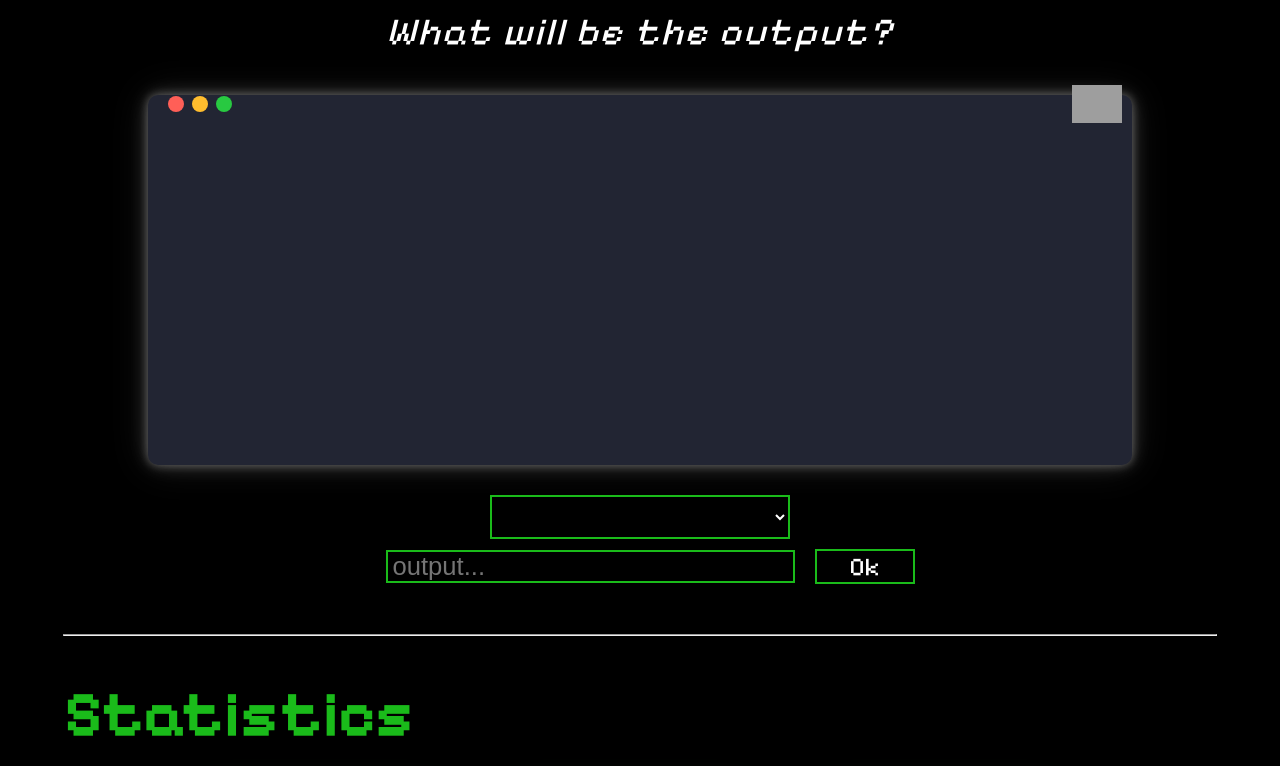
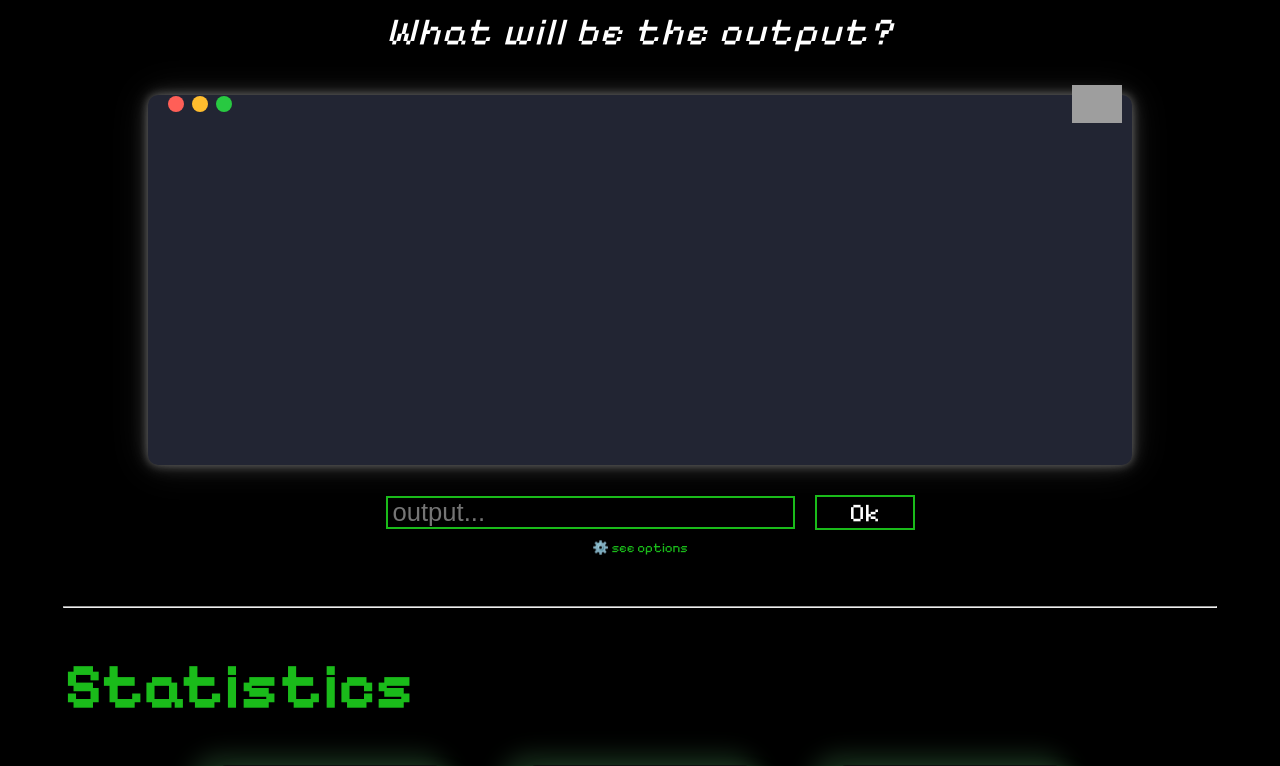
Before and after one commit to rafssunny/dailycode, a PHP site: template src/app/views/index.php in a window 1280 px wide. Shown: the part 111-877 px from the top of the page. Run offline with PHP 8.4, Linux system fonts and the light colour scheme; the template is opened without the code that fills it, so the values that code supplies are empty; some libraries are stand-ins or nearby versions; grey boxes are pictures that could not be loaded.

Commit message:
change visual of options + add new option

```diff
--- a/public/css/style.css
+++ b/public/css/style.css
@@ -238,6 +238,7 @@ code[class*="language-"] {
 
 #dates,
 #output,
+#filter,
 .button {
     width: 100%;
     height: auto;
@@ -249,7 +250,8 @@ code[class*="language-"] {
     border-color: var(--main-green);
 }
 
-#dates {
+#dates, #filter {
+    display: none;
     max-width: 300px;
     margin: 0 30px;
     background-color: black;
@@ -262,6 +264,17 @@ code[class*="language-"] {
     color: white;
 }
 
+#options {
+    font-family: var(--main-font);
+    color: var(--main-green);
+    background-color: transparent;
+    border: none;
+}
+
+#options:hover {
+    transform: translateY(-5px);
+    cursor: pointer;
+}
 
 #output {
     max-width: 400px;
@@ -415,6 +428,7 @@ section img {
 
     #dates,
     #output,
+    #filter,
     .result {
         max-width: 200px;
         height: 40px;
--- a/public/script/script.js
+++ b/public/script/script.js
@@ -1,4 +1,5 @@
 const select = document.getElementById('dates')
+const filter = document.getElementById('filter')
 const form = document.getElementById('form')
 const result = document.querySelector('.result')
 
@@ -98,3 +99,16 @@ setBestStreak()
 streak_DOM.innerHTML = streak + ' days'
 best_streak_DOM.innerHTML = best_streak + ' days'
 attempts_DOM.innerHTML = attempts_today + ' attempts'
+
+// for menu
+function showOptions() {
+    if (select.style.display == 'none') {
+        select.style.display = 'block'
+        filter.style.display = 'block'
+        document.getElementById('options').innerText = '❌ close'
+    } else {
+        select.style.display = 'none'
+        filter.style.display = 'none'
+        document.getElementById('options').innerText = '⚙️ see options'
+    }
+}
--- a/src/app/views/index.php
+++ b/src/app/views/index.php
@@ -28,7 +28,6 @@
         </nav>
     </header>
     <main id="home">
-        <form action="#home" method="get" id="form">
         <h2>What will be the output?</h2>
         <div class="container-terminal">
             <div class="terminal">
@@ -48,7 +47,18 @@
         <div class="result">
             <p><?= $result ?></p>
         </div>
+        <form action="#home" method="post">
             <div class="container-output">
+                <input type="text" name="output" id="output" placeholder="output..." required>
+                <button type="submit" class="button">Ok</button>
+            </div>
+        </form>
+        <form action="#home" method="get" id="form">
+            <div class="container-output">
+                <select name="filter" id="filter">
+                    <option value="dates">Filter by dates</option>
+                    <option value="language">Filter by language</option>
+                </select>
                 <select name="dates" id="dates">
                     <?php foreach ($options as $option): ?>
                         <option value="<?= $option['date'] ?>" <?= $option['selected'] ? 'selected' : '' ?>>
@@ -57,13 +67,7 @@
                         </option>
                     <?php endforeach; ?>
                 </select>
-            </div>
-        </form>
-
-        <form action="#home" method="post">
-            <div class="container-output">
-                <input type="text" name="output" id="output" placeholder="output..." required>
-                <button type="submit" class="button">Ok</button>
+                <button onclick="showOptions()" type="button" id="options">⚙️ see options</button>
             </div>
         </form>
     </main>
```
Lines whose indentation alone changed are shown as unchanged.
